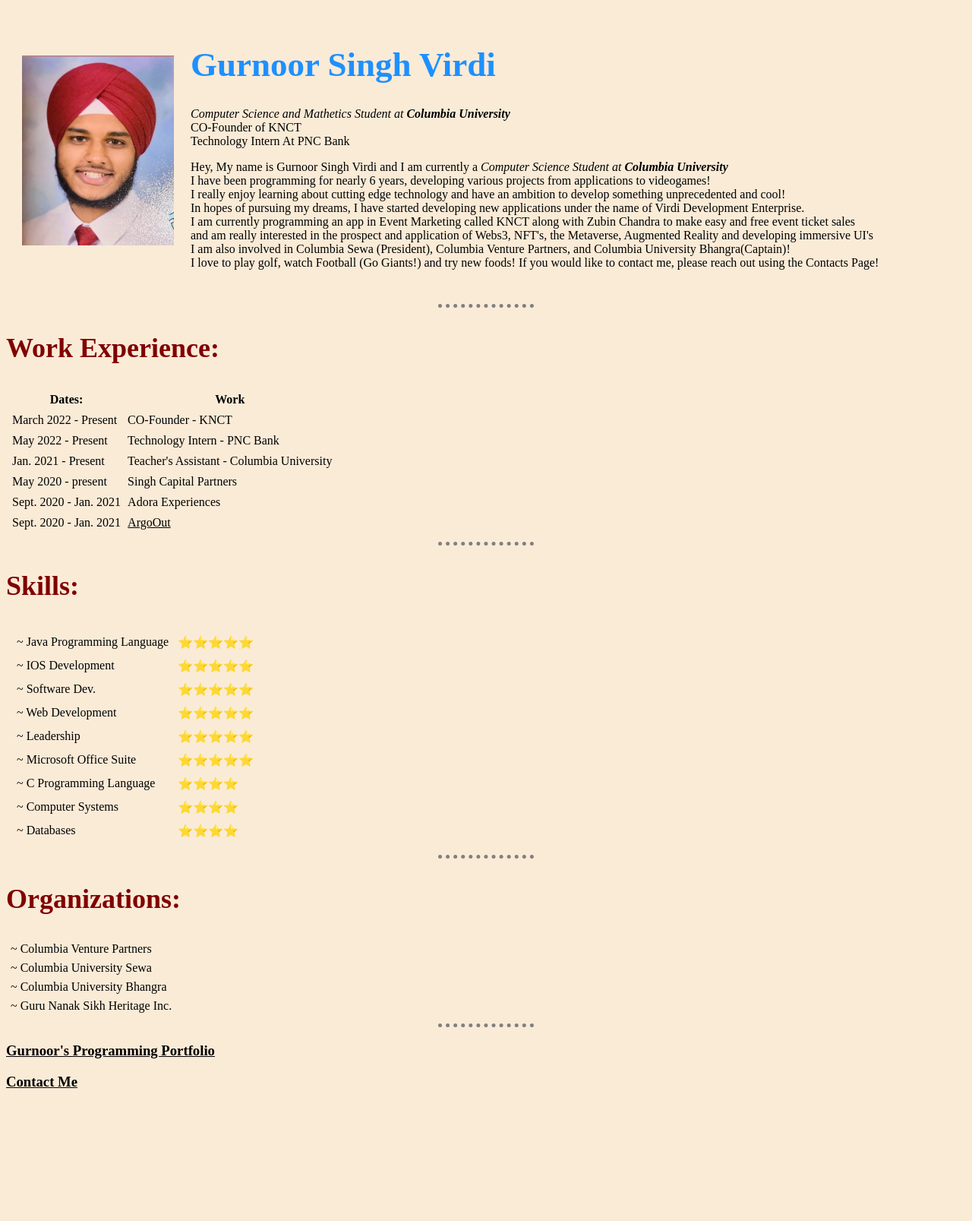
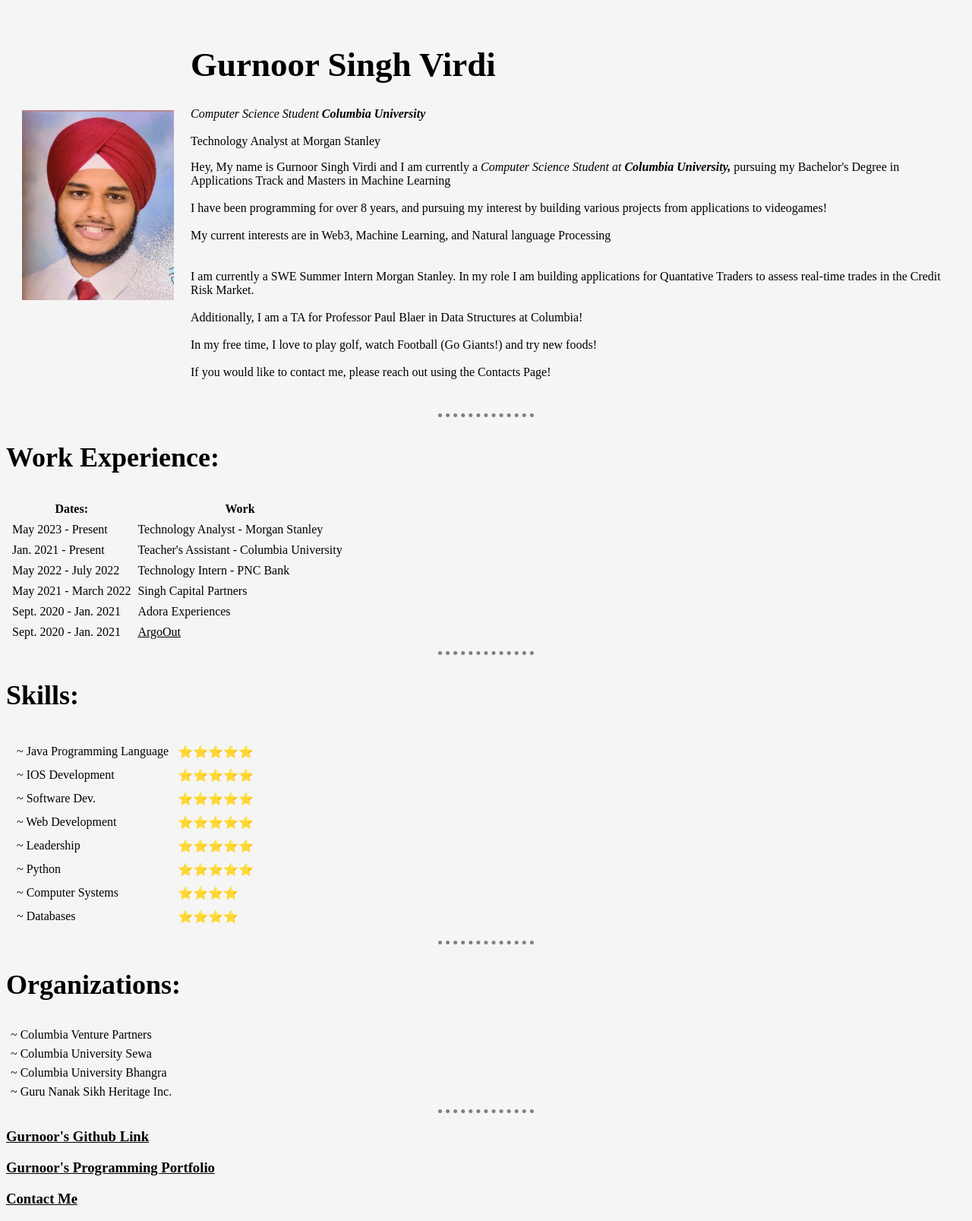
Before and after one commit to GurnoorSVirdi/CV, a plain HTML site: page index.html in a window 1280 px wide. Shown: the whole page at 76% size. Before the commit the page ends 1454 px from the top, so only its background shows below. Drawn offline with Linux system fonts and the light colour scheme.

Commit message:
Add files via upload

```diff
--- a/index.html
+++ b/index.html
@@ -15,25 +15,31 @@
       </td>
       <td>
         <h1 id="Name">Gurnoor Singh Virdi</h1>
-        <p><em>Computer Science and Mathetics Student at <strong>Columbia University</strong></em> <br /> CO-Founder of
-          KNCT <br /> Technology Intern At PNC Bank</p>
+        <p><em>Computer Science Student <strong>Columbia University</strong></em> <br />
+          <br /> Technology Analyst at Morgan Stanley
+        </p>
 
         <p>Hey, My name is Gurnoor Singh Virdi and I am currently a <em>Computer Science Student at <strong>Columbia
-              University</strong></em><br />
-          I have been programming for nearly 6 years, developing various projects from applications to videogames!<br />
-          I really enjoy learning about cutting edge technology and have an ambition to develop something unprecedented
-          and cool!<br />
-          In hopes of pursuing my dreams, I have started developing new applications under the name of Virdi Development
-          Enterprise. <br />
-          I am currently programming an app in Event Marketing called KNCT along with Zubin Chandra to make easy and
-          free event ticket sales<br />
-          and am really interested in the prospect and application of Webs3, NFT's, the Metaverse, Augmented Reality and
-          developing immersive UI's<br />
-          I am also involved in Columbia Sewa (President), Columbia Venture Partners, and Columbia University
-          Bhangra(Captain)!<br />
-          I love to play golf, watch Football (Go Giants!) and try new foods! If you would like to contact me, please
-          reach out using the Contacts Page!
-
+              University, </strong></em>pursuing my Bachelor's Degree in Applications Track and Masters in Machine
+          Learning<br />
+          <br />
+          I have been programming for over 8 years, and pursuing my interest by building various projects from
+          applications to videogames!<br />
+          <br />
+          My current interests are in Web3, Machine Learning, and Natural language Processing<br />
+          <br />
+          <br />
+          I am currently a SWE Summer Intern Morgan Stanley. In my role I am building
+          applications for Quantative Traders to assess real-time trades in the Credit Risk Market.
+          <br />
+          <br />
+          Additionally, I am a TA for Professor Paul Blaer in Data Structures at Columbia!
+          <br />
+          <br />
+          In my free time, I love to play golf, watch Football (Go Giants!) and try new foods!
+          <br />
+          <br />
+          If you would like to contact me, please reach out using the Contacts Page!
         </p>
 
       </td>
@@ -60,18 +66,13 @@
     <tbody>
       <tr>
         <td>
-          March 2022 - Present
+          May 2023 - Present
         </td>
         <td>
-          CO-Founder - KNCT
-        </td>
-      </tr>
-      <tr>
-        <td>
-          May 2022 - Present
+          Technology Analyst - Morgan Stanley
         </td>
         <td>
-          Technology Intern - PNC Bank
+
         </td>
       </tr>
       <tr>
@@ -82,10 +83,17 @@
           Teacher's Assistant - Columbia University
         </td>
       </tr>
-
       <tr>
         <td>
-          May 2020 - present
+          May 2022 - July 2022
+        </td>
+        <td>
+          Technology Intern - PNC Bank
+        </td>
+      </tr>
+      <tr>
+        <td>
+          May 2021 - March 2022
         </td>
         <td>
           Singh Capital Partners
@@ -170,18 +178,10 @@
 
           <tr>
             <td>
-              ~ Microsoft Office Suite
+              ~ Python
             </td>
             <td>
               ⭐️⭐️⭐️⭐️⭐️
-            </td>
-          </tr>
-          <tr>
-            <td>
-              ~ C Programming Language
-            </td>
-            <td>
-              ⭐️⭐️⭐️⭐️
             </td>
           </tr>
 
@@ -243,6 +243,8 @@
 
   </table>
   <hr />
+  <h3> <a href="https://github.com/GurnoorSVirdi"> Gurnoor's
+      Github Link</a></h3>
   <h3> <a href="https://drive.google.com/drive/folders/1I69y41NkaRcOj9_dtGntlMLxTqmICFK3?usp=sharing"> Gurnoor's
       Programming Portfolio</a></h3>
 
--- a/styles.css
+++ b/styles.css
@@ -1,9 +1,8 @@
-body
-{
-  background-color: AntiqueWhite;
+body {
+  background-color: whitesmoke;
 }
-hr
-{
+
+hr {
   border-style: dotted none none;
   border-width: thick;
   border-color: grey;
@@ -11,44 +10,40 @@ hr
   height: 2px;
 }
 
-p
-{
+p {
   color: black;
 }
 
-table
-{
+table {
   color: black;
 }
 
-h1{
-  color: dodgerblue;
-}
-
-a:link
-{
+h1 {
   color: black;
 }
 
-a:visited{
+a:link {
   color: black;
 }
 
-a:hover{
-  color: dodgerblue
+a:visited {
+  color: black;
 }
 
-h2{
-  color: maroon;
+a:hover {
+  color: black
 }
 
-.boring
-{
+h2 {
+  color: black;
+}
+
+.boring {
   font-size: 36px;
   font-weight: bold;
 }
 
-#Name{
+#Name {
   font-size: 45px;
   font-weight: bold;
 
```
